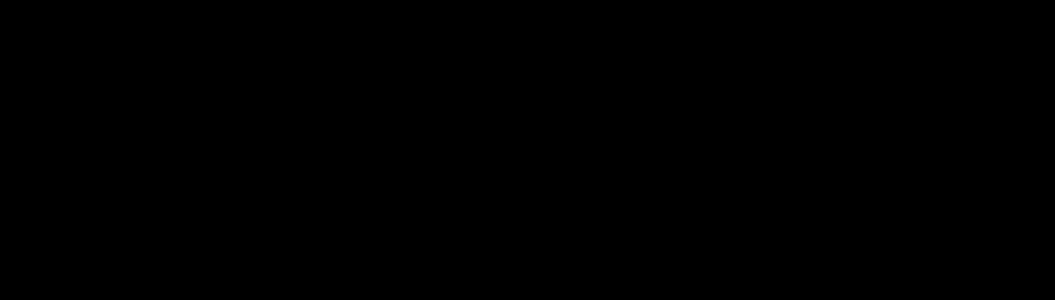
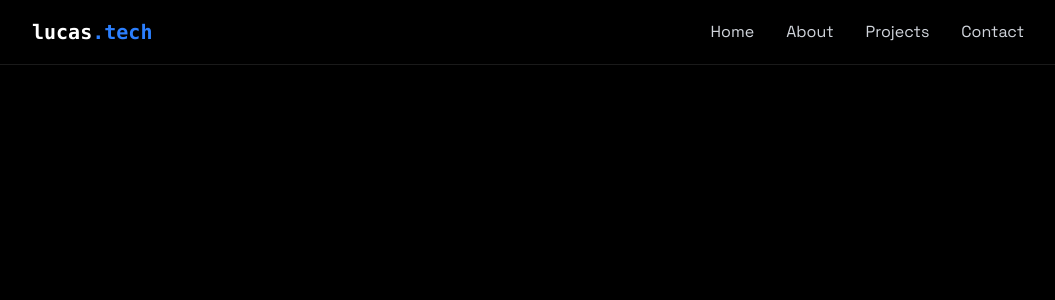
Before and after one commit to lucasrodriguescunha/beautiful-portfolio, a React (Vite) app: page / in a window 1280 px wide. Shown: the top 300 px of the page, without its empty margins (112-1167 px from the left). Built offline with nearby package versions, Linux system fonts and the light colour scheme.

Commit message:
feat: construindo barra de navegação responsiva

```diff
--- a/package.json
+++ b/package.json
@@ -11,6 +11,7 @@
   },
   "dependencies": {
     "@tailwindcss/vite": "^4.1.4",
+    "beautiful-portfolio": "file:",
     "emailjs-com": "^3.2.0",
     "react": "^19.0.0",
     "react-dom": "^19.0.0",
--- a/src/App.jsx
+++ b/src/App.jsx
@@ -1,17 +1,23 @@
 import { useState } from 'react';
 import './App.css'
 import { LoadingScreen } from './components/LoadingScreen';
+import { Navbar } from './components/Navbar';
+import { MobileMenu } from './components/MobileMenu';
 import "./index.css"
 
 function App() {
-  const [isLoaded, setIsLoaded] = useState(false)
+  const [isLoaded, setIsLoaded] = useState(false);
+  const [menuOpen, setMenuOpen] = useState(false);
 
   return (
     <>
       {!isLoaded && <LoadingScreen onComplete={() => setIsLoaded(true)} />}
       <div className={`min-h-screen transition-opacity duration-700
           ${isLoaded ? "opacity-100" : "opacity-0"}
-          bg-black text-gray-100`}>
+          bg-black text-gray-100`}
+      >
+        <Navbar menuOpen={menuOpen} setMenuOpen={setMenuOpen} />
+        <MobileMenu menuOpen={menuOpen} setMenuOpen={setMenuOpen} />
       </div>
     </>
   );
--- /dev/null
+++ b/src/components/MobileMenu.jsx
@@ -0,0 +1,70 @@
+export const MobileMenu = ({ menuOpen, setMenuOpen }) => {
+    return (
+        <div
+            className={`fixed top-0 left-0 w-full bg-[rgba(10,10,10,0.8)] z-40 flex flex-col items-center justify-center
+                       transition-all duration-300 ease-in-out
+
+                       ${menuOpen
+                    ? "h-screen opacity-100 pointer-events-auto"
+                    : "h-0 opacity-0 pointer-events-none"
+                }
+                     `}
+        >
+            <button
+                onClick={() => setMenuOpen(false)}
+                className="absolute top-6 right-6 text-white text-3xl focus:outline-none cursor-pointer"
+                aria-label="Close Menu"
+            >
+                &times;
+            </button>
+
+            <a
+                href="#home"
+                onClick={() => setMenuOpen(false)}
+                className={`text-2xl font-semibold text-white my-4 transform transition-transform duration-300
+                    ${menuOpen
+                        ? "opacity-100 translate-y-0"
+                        : "opacity-0 translate-y-5"}
+                    `}
+            >
+                Home
+            </a>
+
+            <a
+                href="#about"
+                onClick={() => setMenuOpen(false)}
+                className={`text-2xl font-semibold text-white my-4 transform transition-transform duration-300
+                    ${menuOpen
+                        ? "opacity-100 translate-y-0"
+                        : "opacity-0 translate-y-5"}
+                    `}
+            >
+                About
+            </a>
+
+            <a
+                href="#projects"
+                onClick={() => setMenuOpen(false)}
+                className={`text-2xl font-semibold text-white my-4 transform transition-transform duration-300
+                    ${menuOpen
+                        ? "opacity-100 translate-y-0"
+                        : "opacity-0 translate-y-5"}
+                    `}
+            >
+                Projects
+            </a>
+
+            <a
+                href="#contact"
+                onClick={() => setMenuOpen(false)}
+                className={`text-2xl font-semibold text-white my-4 transform transition-transform duration-300
+                    ${menuOpen
+                        ? "opacity-100 translate-y-0"
+                        : "opacity-0 translate-y-5"}
+                    `}
+            >
+                Contact
+            </a>
+        </div>
+    );
+}
--- /dev/null
+++ b/src/components/Navbar.jsx
@@ -0,0 +1,57 @@
+import { useEffect } from "react"
+
+export const Navbar = ({ menuOpen, setMenuOpen }) => {
+
+    useEffect(() => {
+        document.body.style.overflow = menuOpen ? "hidden" : "";
+    }, [menuOpen]);
+
+    return (
+        <nav className="fixed top-0 w-full z-40 bg-[rgba(10, 10, 10, 0.8)] backdrop-blur-lg border-b border-white/10 shadow-lg">
+            <div className="max-w-5xl mx-auto px-4">
+                <div className="flex justify-between items-center h-16">
+                    <a href="#home" className="font-mono text-xl font-bold text-white">
+                        lucas<span className="text-blue-500">.tech</span>
+                    </a>
+
+                    <div
+                        className="w-7 h-5 relative cursor-pointer z-40 md:hidden"
+                        onClick={() => setMenuOpen((prev) => !prev)}
+                    >
+                        &#9776;
+                    </div>
+
+                    <div className="hidden md:flex items-center space-x-8">
+                        <a
+                            href="#home"
+                            className="text-gray-300 hove:text-white transition-colors"
+                        >
+                            Home
+                        </a>
+
+                        <a
+                            href="#about"
+                            className="text-gray-300 hove:text-white transition-colors"
+                        >
+                            About
+                        </a>
+
+                        <a
+                            href="#projects"
+                            className="text-gray-300 hove:text-white transition-colors"
+                        >
+                            Projects
+                        </a>
+
+                        <a
+                            href="#contact"
+                            className="text-gray-300 hove:text-white transition-colors"
+                        >
+                            Contact
+                        </a>
+                    </div>
+                </div>
+            </div>
+        </nav>
+    )
+}
```
Also changed, not shown: 1 other file (tests, documents, lock files or other folders).
